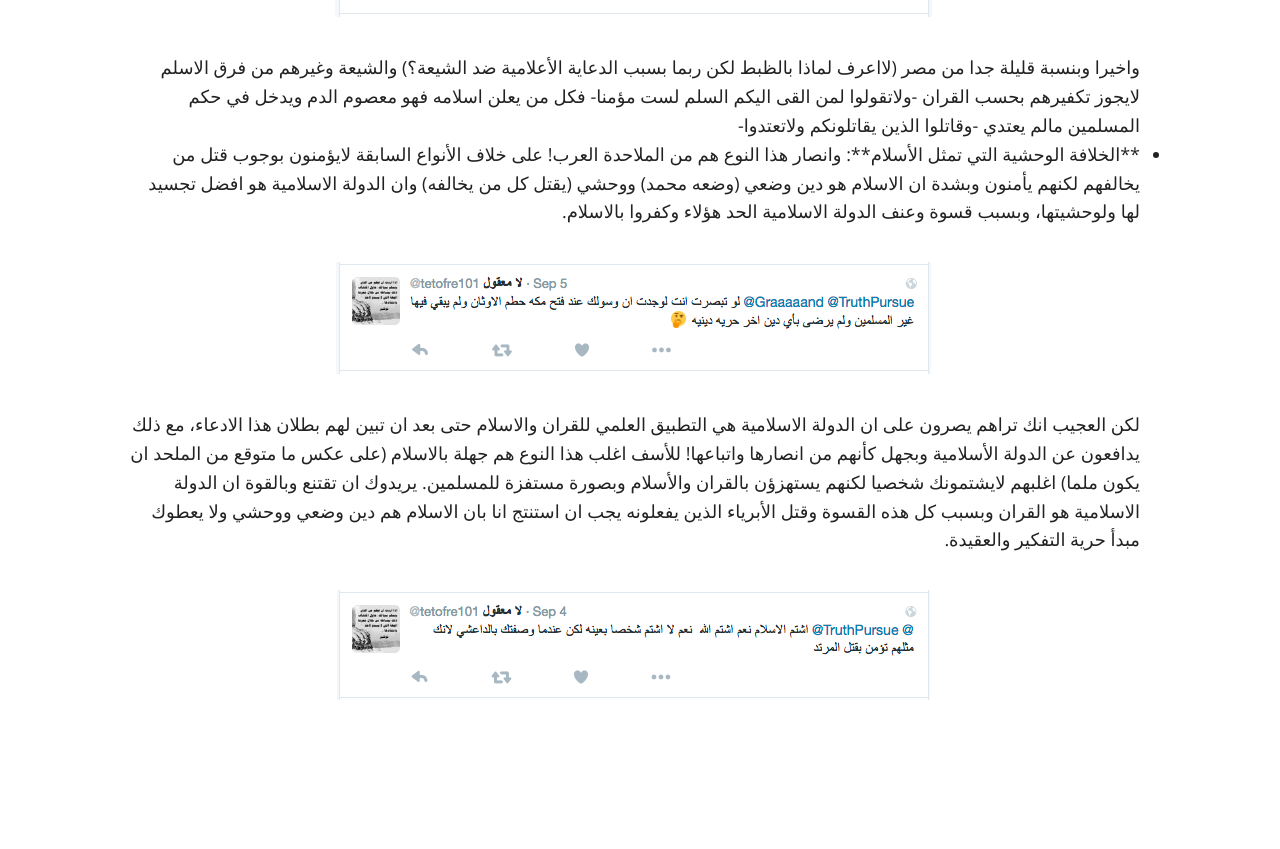
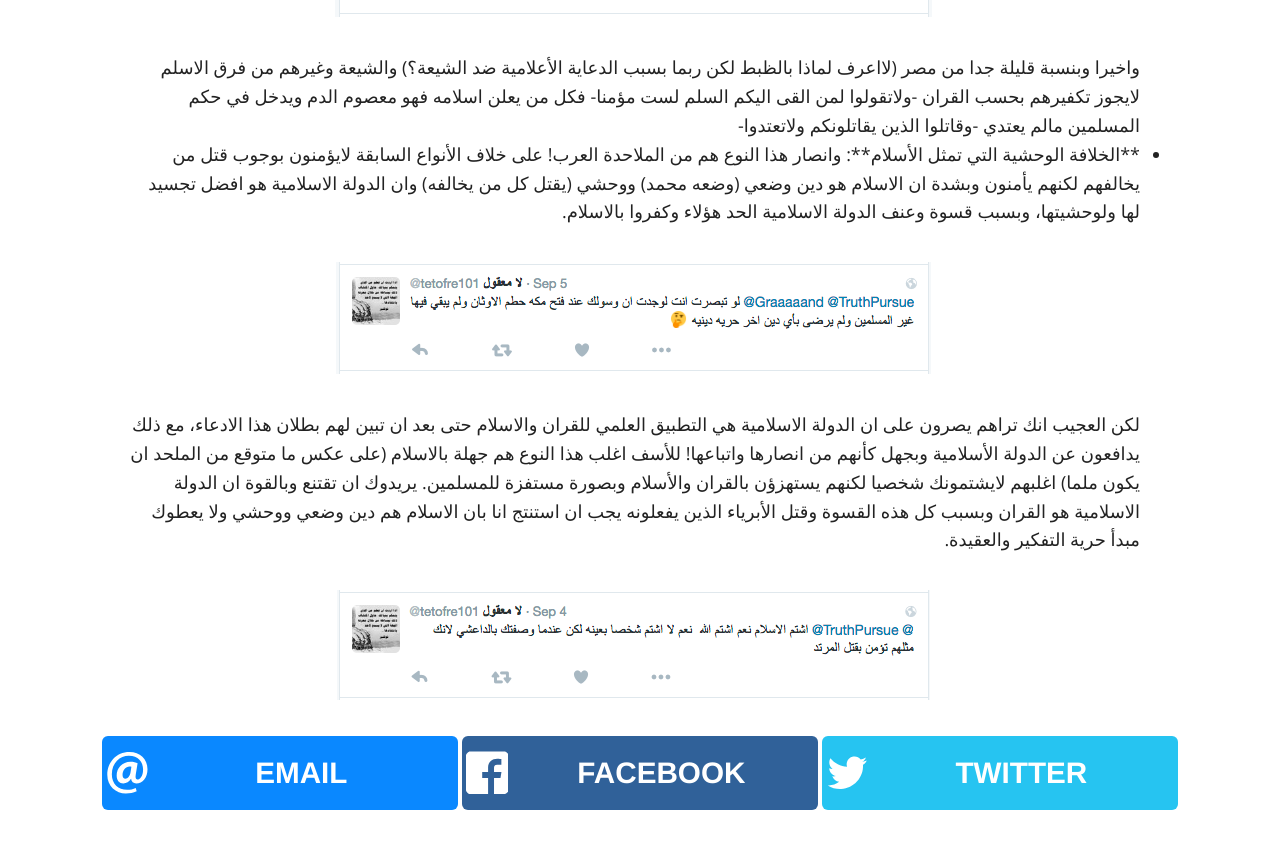
Before and after one commit to TruthPursue/TruthPursue.github.io, a Jekyll site: the page built from types-of-supporters.md, in a window 1280 px wide and 900 px high, scrolled down 2269 px. Shown: the top 849 px of the window. Built offline with Jekyll 4.4.1, drawn with Linux system fonts in a browser that asks for light colours; nearby versions of some CDN libraries; before the commit the page ends 3059 px from its top, so only the background shows below that.

Commit message:
adding socials icons on pages

```diff
--- a/_layouts/page.html
+++ b/_layouts/page.html
@@ -16,7 +16,6 @@
         {% include adsense.html %}
         <h3>{{ page.title }}</h3>
         {{ content }}
-        {% include sharing.html %}
     </div>
 </article>
 
--- a/types-of-supporters.md
+++ b/types-of-supporters.md
@@ -50,6 +50,8 @@ layout: default
     </li>
 </ul>
 
+{% include sharing.html %}
+
 {% include facebook-comments.html %}
 
 <div class="fb-comments" data-href="https://truthpursue.github.io/types-of-supporters" data-numposts="30" data-mobile="true" data-width="100%"></div>
```
Also changed, not shown: aseer.md (+2 -0 lines), thunderbolts.md (+2 -0 lines).
